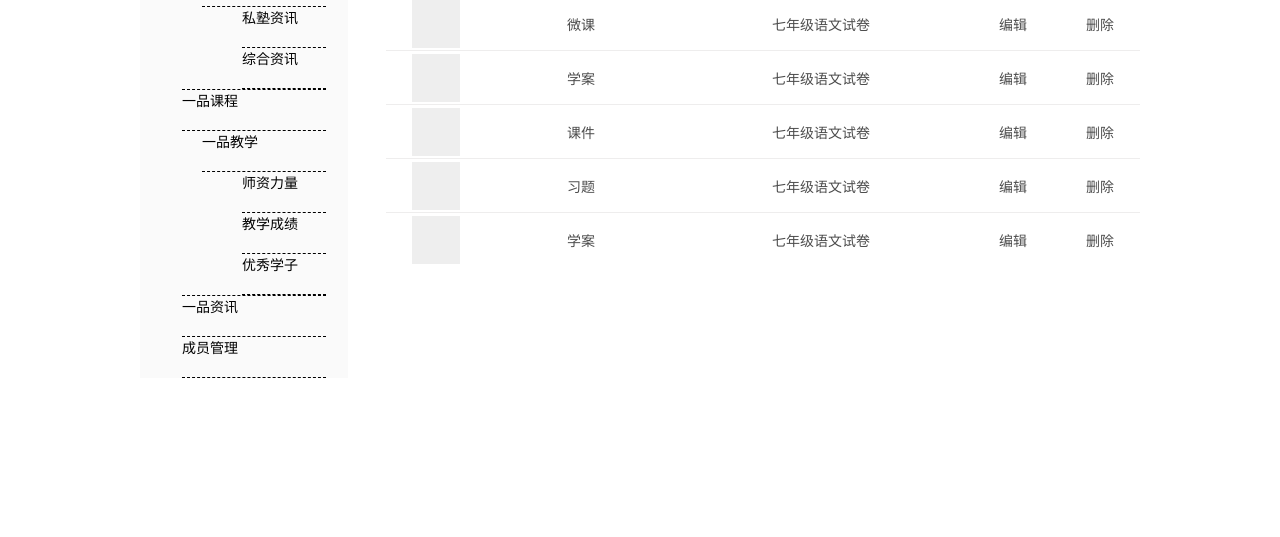
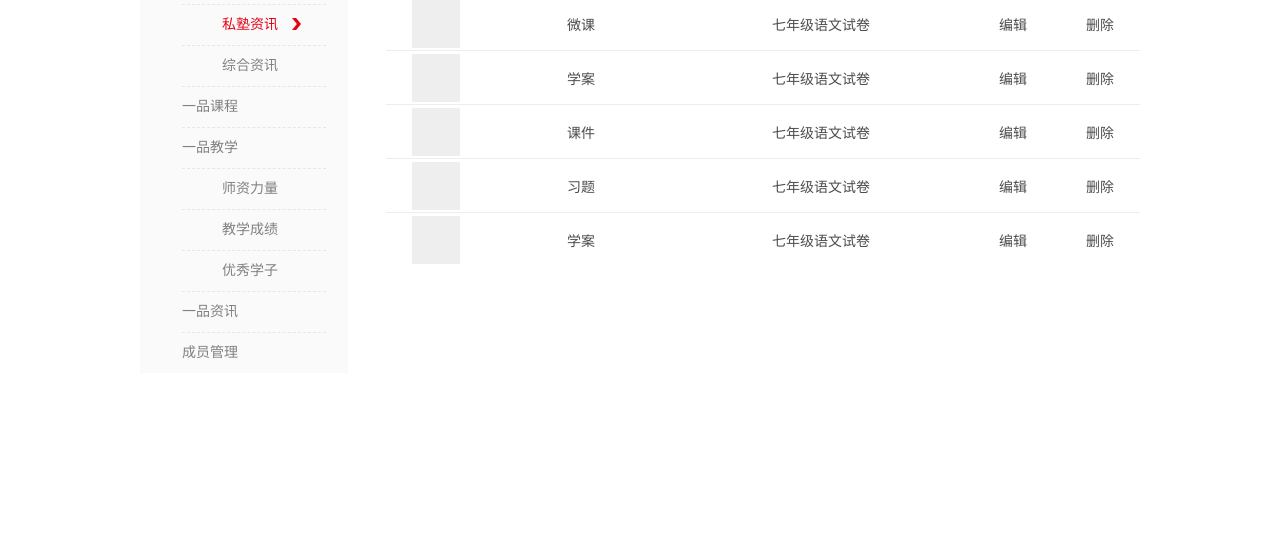
Before and after one commit to winterJIE/school, a website: page html/back_end_MS.html in a window 1280 px wide. Shown: the part 263-800 px from the top of the page. Drawn offline with Linux system fonts and the light colour scheme.

Commit message:
back_end managing system(completed)

```diff
--- a/css/back_end_MS.css
+++ b/css/back_end_MS.css
@@ -1,61 +1,104 @@
-.back_end_navi_title{
+.back_end_navi_title {
     margin: 20px 270px;
-    width:210px;
+    width: 210px;
     height: 32px;
     font-family: "Microsoft YaHei";
     font-size: 30px;
     color: #4d4d4d;
 }
 
-.back_end_main{
-    width:1000px;
-    margin:28px auto;
-    padding:0;
+.back_end_main {
+    width: 1000px;
+    margin: 28px auto;
+    padding: 0;
     height: auto;
     overflow: hidden;
 }
-.back_end_menu{
+
+.back_end_menu {
     margin: 0;
     padding: 0 22px;
-    width: 164px ;
+    width: 164px;
     height: auto;
     overflow: hidden;
     background-color: #fafafa;
     float: left;
     font-family: "Microsoft YaHei";
     font-size: 14px;
+    color: #808080;
 }
-.back_end_menu li,.back_menu_title{
-    border-bottom: 1px dashed #000;
+
+.back_end_menu>li{
+    border-bottom: 1px dashed #e6e6e6;
     width: auto;
     margin-left: 20px;
     min-height: 40px;
+    line-height: 40px;
+    cursor: pointer;
+}
+.back_menu_secondary{
+    margin: 0;
+    padding: 0;
+}
+.back_menu_secondary li{
+    border-bottom: 1px dashed #e6e6e6;
+    width: auto;
+    padding-left: 40px;
+    margin: 0;
+    height: 40px;
+    line-height: 40px;
+}
+.back_menu_title{
+    margin: 0;
+    padding: 0;
+    border-bottom: 1px dashed #e6e6e6;
+    height: 40px;
+    line-height: 40px;
+
+}
+.back_end_menu li:last-child{
+    border-bottom: 0;
 }
 
+.back_menu_sishu{
+    color: #e30113;
+    position: relative;
+}
+.back_menu_sishu::after{
+    content:url('../img/back_end_MS/back_end_MS_11.jpg');
+    position: absolute;
+    display: block;
+    padding: 0;
+    margin: 0;
+    width: 10px;
+    height: 12px;
+    right: 24px;
+    top: 1px;
+}
 
 /** information about Sishu */
-.back_yipin_info{
+.back_yipin_info {
     float: right;
     width: 754px;
     height: auto;
-
 }
 
-.back_yipin_info_header{
+.back_yipin_info_header {
     height: 25px;
     width: 100%;
     margin: 0 0 10px 0;
 }
 
-.back_yipin_info_header h2{
+.back_yipin_info_header h2 {
     margin: 0;
-    padding:0;
+    padding: 0;
     width: 100px;
-    font:18px "microsoft yahei"  ;
+    font: 18px "microsoft yahei";
     color: #4c4c4c;
     float: left;
 }
-.back_add_img{
+
+.back_add_img {
     float: right;
     width: 25px;
     height: 25px;
@@ -63,24 +106,27 @@
     padding: 0;
     cursor: pointer;
 }
-.back_info_table{
+
+.back_info_table {
     margin: 20px 0;
     width: 100%;
     text-align: center;
     vertical-align: middle;
-    font:14px "microsoft yahei";
+    font: 14px "microsoft yahei";
     color: #4c4c4c;
 }
-.back_info_table a{
-    font:14px "microsoft yahei";
+
+.back_info_table a {
+    font: 14px "microsoft yahei";
     color: #4c4c4c;
 }
-.back_info_table tr{
-    height:54px;
+
+.back_info_table tr {
+    height: 54px;
     border-top: 1px solid #eeeded;
 }
 
-.back_thumbnail{
+.back_thumbnail {
     width: 48px;
     height: 48px;
     margin: 0 auto;
@@ -89,19 +135,23 @@
     cursor: pointer;
 }
 
-.back_row1{
+.back_row1 {
     width: 100px;
 }
-.back_row2{
+
+.back_row2 {
     width: 190px;
 }
-.back_info_table select{
+
+.back_info_table select {
     width: 84px;
     text-align: center;
 }
-.back_row3{
+
+.back_row3 {
     width: 290px;
 }
-.back_row4{
+
+.back_row4 {
     width: 94px;
 }
--- a/html/back_end_MS.html
+++ b/html/back_end_MS.html
@@ -38,19 +38,17 @@
 
 <div class="back_end_main">
     <ul class="back_end_menu">
-        <li>
-            <div class="back_menu_title">首页</div>
-        </li>
-        <li><div class="back_menu_title">关于一品</div></li>
+        <li>首页</li>
+        <li>关于一品</li>
         <li><div class="back_menu_title">一品资讯</div>
-            <ul>
-                <li>私塾资讯</li>
+            <ul class="back_menu_secondary">
+                <li class="back_menu_sishu">私塾资讯</li>
                 <li>综合资讯</li>
             </ul>
         </li>
         <li>一品课程</li>
         <li><div class="back_menu_title">一品教学</div>
-            <ul>
+            <ul class="back_menu_secondary">
                 <li>师资力量</li>
                 <li>教学成绩</li>
                 <li>优秀学子</li>
```
